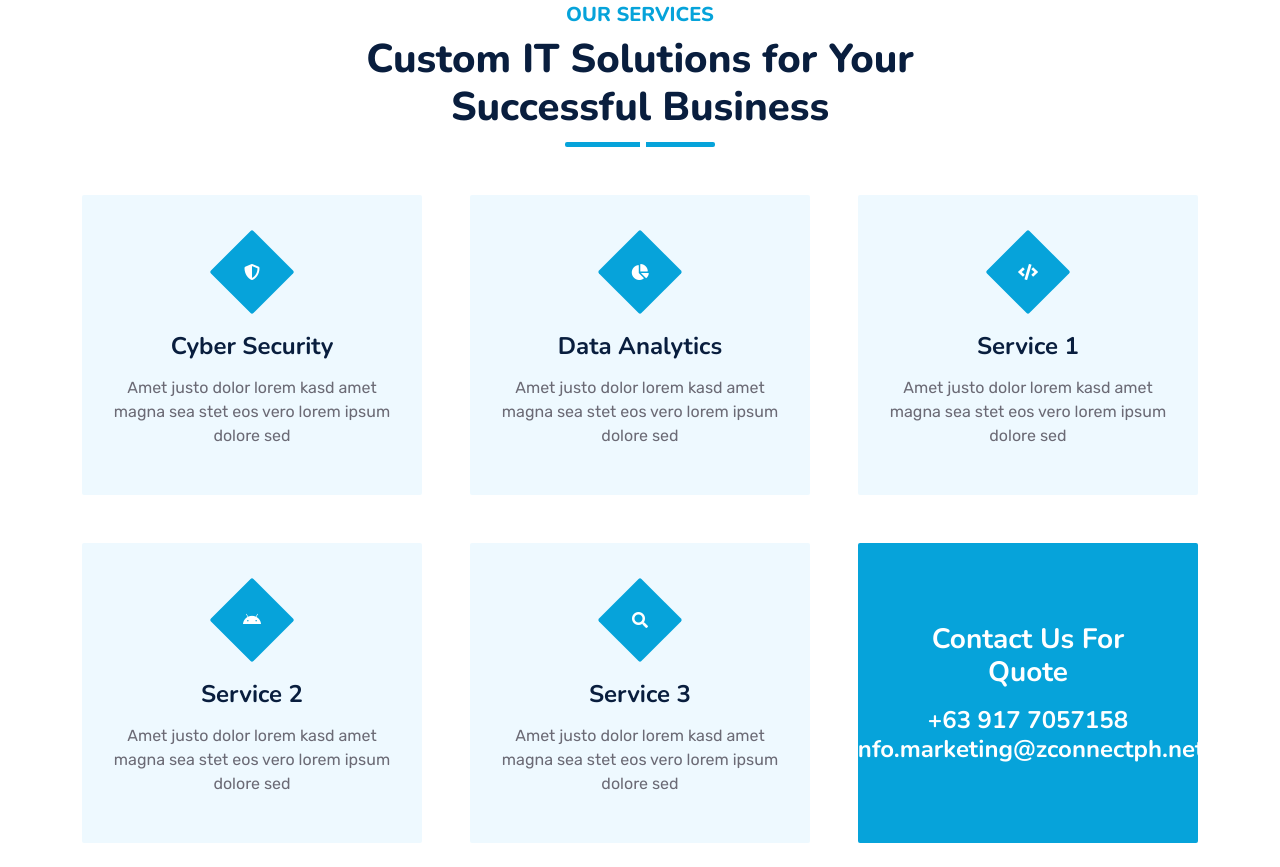
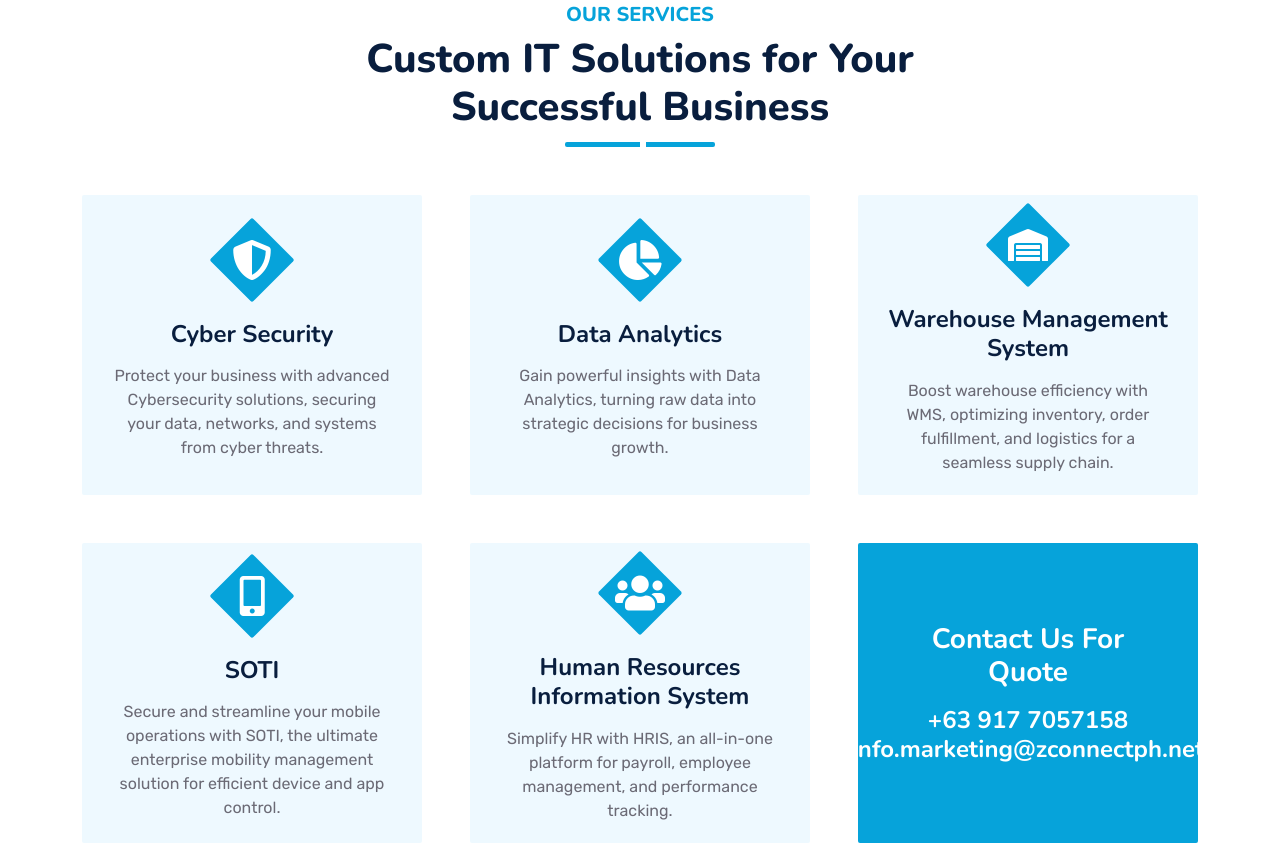
Before and after one commit to efalcon123/zConnect, a plain HTML site: page index.html in a window 1280 px wide. Shown: the part 3113-3980 px from the top of the page. Drawn offline with nearby package versions, Linux system fonts and the light colour scheme.

Commit message:
changes to services

```diff
--- a/index.html
+++ b/index.html
@@ -448,16 +448,57 @@
               class="service-item bg-light rounded d-flex flex-column align-items-center justify-content-center text-center"
             >
               <div class="service-icon">
-                <i class="fa fa-shield-alt text-white"></i>
+                <i class="fa fa-shield-alt text-white fs-1"></i>
               </div>
               <h4 class="mb-3">Cyber Security</h4>
               <p class="m-0">
-                Amet justo dolor lorem kasd amet magna sea stet eos vero lorem
-                ipsum dolore sed
+                Protect your business with advanced Cybersecurity solutions,
+                securing your data, networks, and systems from cyber threats.
               </p>
-              <a class="btn btn-lg btn-primary rounded" href="">
-                <i class="bi bi-arrow-right"></i>
-              </a>
+            </div>
+          </div>
+          <div class="col-lg-4 cfol-md-6 wow zoomIn" data-wow-delay="0.6s">
+            <div
+              class="service-item bg-light rounded d-flex flex-column align-items-center justify-content-center text-center"
+            >
+              <div class="service-icon">
+                <i class="fa fa-chart-pie text-white fs-1"></i>
+              </div>
+              <h4 class="mb-3">Data Analytics</h4>
+              <p class="m-0">
+                Gain powerful insights with Data Analytics, turning raw data
+                into strategic decisions for business growth.
+              </p>
+            </div>
+          </div>
+          <div class="col-lg-4 col-md-6 wow zoomIn" data-wow-delay="0.9s">
+            <div
+              class="service-item bg-light rounded d-flex flex-column align-items-center justify-content-center text-center"
+            >
+              <div class="service-icon">
+                <i class="fa fa-warehouse text-white fs-2"></i>
+              </div>
+              <h4 class="mb-3">Warehouse Management System</h4>
+              <p class="m-0">
+                Boost warehouse efficiency with WMS, optimizing inventory, order
+                fulfillment, and logistics for a seamless supply chain.
+              </p>
+            </div>
+          </div>
+          <div class="col-lg-4 col-md-6 wow zoomIn" data-wow-delay="0.3s">
+            <div
+              class="service-item bg-light rounded d-flex flex-column align-items-center justify-content-center text-center"
+            >
+              <div class="service-icon">
+                <i class="fa fa-mobile-alt text-white fs-1"></i>
+              </div>
+              <h4 class="mb-3">SOTI</h4>
+              <p class="m-0">
+                Secure and streamline your mobile operations with SOTI, the
+                ultimate enterprise mobility management solution for efficient
+                device and app control.
+              </p>
+
             </div>
           </div>
           <div class="col-lg-4 col-md-6 wow zoomIn" data-wow-delay="0.6s">
@@ -465,67 +506,14 @@
               class="service-item bg-light rounded d-flex flex-column align-items-center justify-content-center text-center"
             >
               <div class="service-icon">
-                <i class="fa fa-chart-pie text-white"></i>
+                <i class="fa fa-users text-white fs-1"></i>
               </div>
-              <h4 class="mb-3">Data Analytics</h4>
+              <h4 class="mb-3">Human Resources Information System</h4>
               <p class="m-0">
-                Amet justo dolor lorem kasd amet magna sea stet eos vero lorem
-                ipsum dolore sed
+                Simplify HR with HRIS, an all-in-one platform for payroll,
+                employee management, and performance tracking.
               </p>
-              <a class="btn btn-lg btn-primary rounded" href="">
-                <i class="bi bi-arrow-right"></i>
-              </a>
-            </div>
-          </div>
-          <div class="col-lg-4 col-md-6 wow zoomIn" data-wow-delay="0.9s">
-            <div
-              class="service-item bg-light rounded d-flex flex-column align-items-center justify-content-center text-center"
-            >
-              <div class="service-icon">
-                <i class="fa fa-code text-white"></i>
-              </div>
-              <h4 class="mb-3">Service 1</h4>
-              <p class="m-0">
-                Amet justo dolor lorem kasd amet magna sea stet eos vero lorem
-                ipsum dolore sed
-              </p>
-              <a class="btn btn-lg btn-primary rounded" href="">
-                <i class="bi bi-arrow-right"></i>
-              </a>
-            </div>
-          </div>
-          <div class="col-lg-4 col-md-6 wow zoomIn" data-wow-delay="0.3s">
-            <div
-              class="service-item bg-light rounded d-flex flex-column align-items-center justify-content-center text-center"
-            >
-              <div class="service-icon">
-                <i class="fab fa-android text-white"></i>
-              </div>
-              <h4 class="mb-3">Service 2</h4>
-              <p class="m-0">
-                Amet justo dolor lorem kasd amet magna sea stet eos vero lorem
-                ipsum dolore sed
-              </p>
-              <a class="btn btn-lg btn-primary rounded" href="">
-                <i class="bi bi-arrow-right"></i>
-              </a>
-            </div>
-          </div>
-          <div class="col-lg-4 col-md-6 wow zoomIn" data-wow-delay="0.6s">
-            <div
-              class="service-item bg-light rounded d-flex flex-column align-items-center justify-content-center text-center"
-            >
-              <div class="service-icon">
-                <i class="fa fa-search text-white"></i>
-              </div>
-              <h4 class="mb-3">Service 3</h4>
-              <p class="m-0">
-                Amet justo dolor lorem kasd amet magna sea stet eos vero lorem
-                ipsum dolore sed
-              </p>
-              <a class="btn btn-lg btn-primary rounded" href="">
-                <i class="bi bi-arrow-right"></i>
-              </a>
+
             </div>
           </div>
           <div class="col-lg-4 col-md-6 wow zoomIn" data-wow-delay="0.9s">
```
